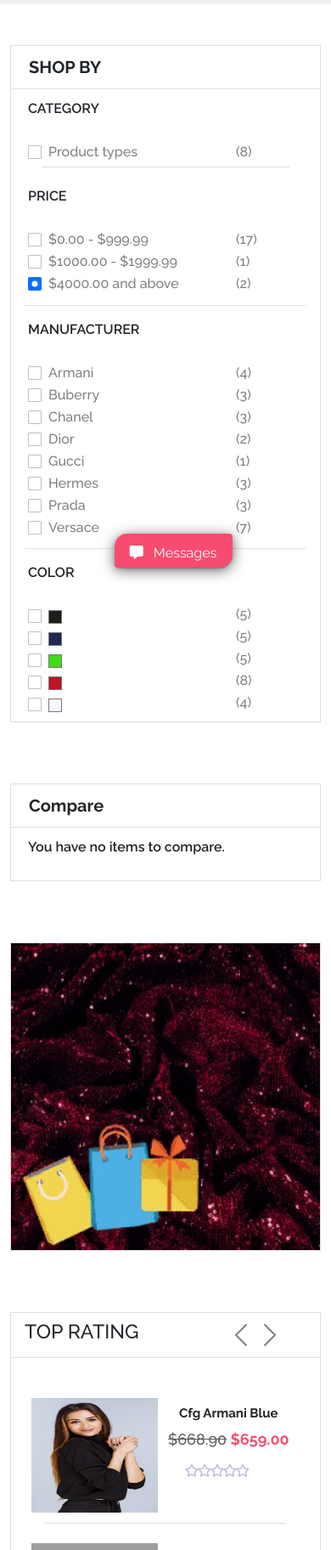
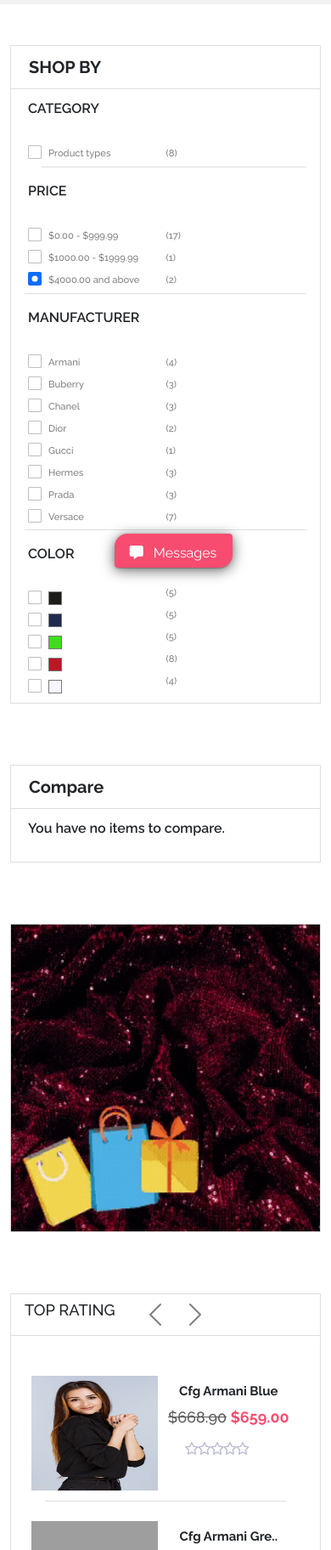
Before and after one commit to SyedMonir/emily-fashion-store, a plain HTML site: page products.html in a window 390 px wide. Shown: the part 176-2000 px from the top of the page at 85% size. Drawn offline with nearby package versions, Linux system fonts and the light colour scheme; grey boxes are pictures that could not be loaded.

Commit message:
responsive product 2nd time

```diff
--- a/css/product_style.css
+++ b/css/product_style.css
@@ -1066,6 +1066,31 @@ input::-webkit-inner-spin-button {
   .card img {
     width: 200px
   }
+
+  .grid-container {
+    width: 163px;
+  }
+
+  #card-id {
+    padding-bottom: 0;
+    padding-right: 0;
+  }
+
+  h6 {
+    font-size: .7rem;
+  }
+
+  h3 {
+    font-size: calc(1rem + 0.6vw);
+  }
+
+  .carousel-control-next {
+    right: -20px;
+  }
+
+  .carousel-control-prev {
+    left: 22px;
+  }
 }
 
 @media screen and (max-width:576px) {
--- a/products.html
+++ b/products.html
@@ -434,7 +434,7 @@
                         </div>
                         <hr>
                         <p>COLOR</p>
-                        <div class="" id="card-id">
+                        <div class="mb-2" id="card-id">
                             <div class="form-check">
                                 <input type="checkbox" class="form-check-input" name="flexRadioDefault"
                                     id="flexRadioDefault1">
@@ -532,7 +532,7 @@
                     <div id="carouselMultiItemExample" class="carousel slide carousel-dark text-center"
                         data-mdb-ride="carousel">
                         <!-- Controls -->
-                        <div class="card-header d-flex ms-auto">
+                        <div class="card-header d-flex">
                             <h3>TOP RATING</h3>
                             <button class="carousel-control-prev position-relative" type="button"
                                 data-mdb-target="#carouselMultiItemExample" data-mdb-slide="prev">
@@ -551,8 +551,8 @@
                             <!-- FOR FIRST Single itemS -->
                             <div class="carousel-item active">
                                 <div class="container">
-                                    <div class="row py-1">
-                                        <div class="" id="sidebar-card1">
+                                    <div class="row py-1" id="sidebar-card1">
+                                        <!-- <div class="" > -->
                                             <div class="side-card py-1">
                                                 <div><img src="./img/s4.jpg" class="card-img-top" alt="Waterfall">
                                                     <div class="side-card-body">
@@ -672,7 +672,7 @@
                                                 </div>
                                             </div>
 
-                                        </div>
+                                        <!-- </div> -->
                                     </div>
                                 </div>
                             </div>
```
